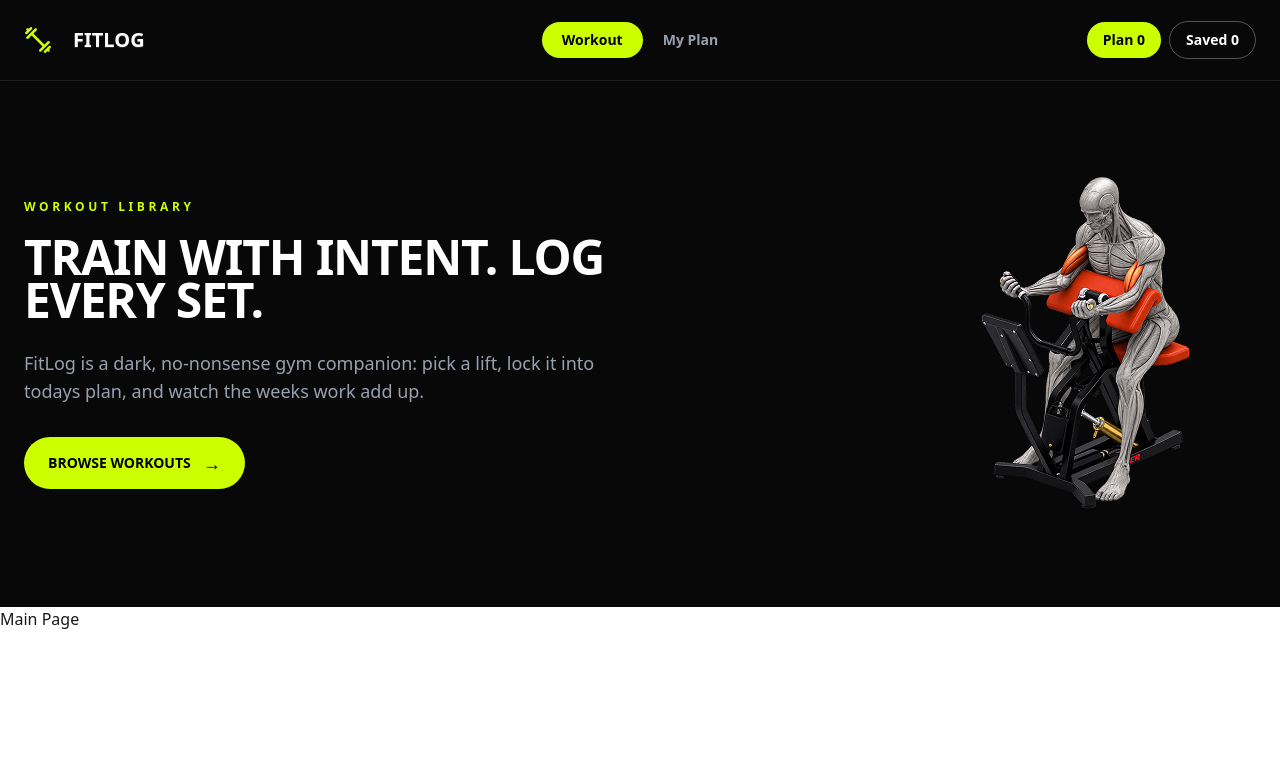
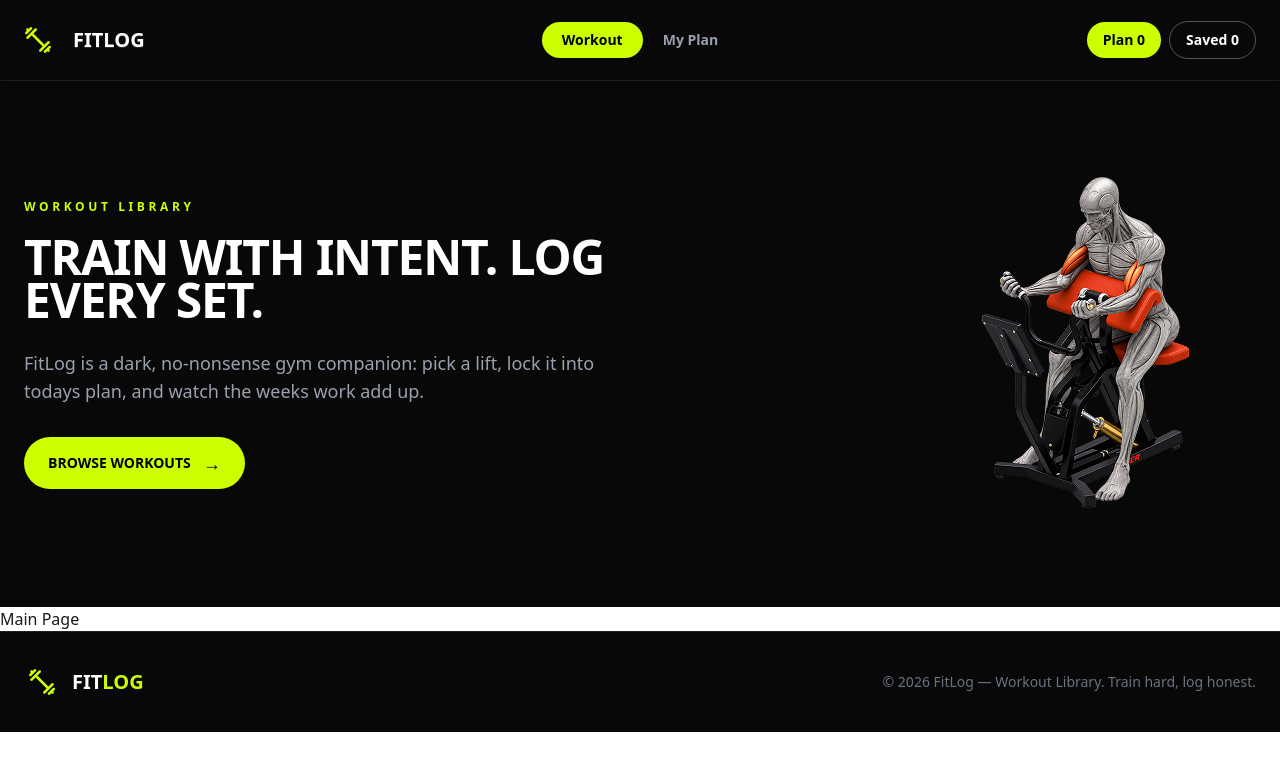
Before and after one commit to jbjoybiswasjb/web-b14-a6-fit-log-a, a Next.js app: page / in a window 1280 px wide. Shown: the top 770 px of the page. Built offline with nearby package versions, Linux system fonts and the light colour scheme.

Commit message:
Footer design completed.

```diff
--- a/src/app/layout.tsx
+++ b/src/app/layout.tsx
@@ -3,6 +3,7 @@
 import "./globals.css";
 import Navbar from "@/components/shared/Navbar";
 import Banner from "@/components/homepage/Banner";
+import Footer from "@/components/Footer";
 
 const geistSans = Geist({
   variable: "--font-geist-sans",
@@ -30,6 +31,7 @@
         <Navbar planCount={0} savedCount={0}></Navbar>
         <Banner></Banner>
         <div>{children}</div>
+        <Footer></Footer>
       </body>
     </html>
   );
--- /dev/null
+++ b/src/components/Footer.tsx
@@ -0,0 +1,35 @@
+import Image from "next/image";
+import Logo from "../../public/images/logo.png";
+
+const Footer = () => {
+    return (
+        <footer className="border-t border-white/10 bg-[#080808] text-white">
+            <div className="mx-auto flex max-w-7xl flex-col items-center justify-between gap-5 px-4 py-8 md:flex-row md:px-6">
+
+                {/* Footer left. */}
+                <div
+                    className="flex items-center gap-3"
+                >
+                    <span className="flex h-9 w-9 items-center justify-center rounded-full font-black text-black">
+                        <Image
+                            src={Logo}
+                            alt="Workout"
+                        />
+                    </span>
+
+                    <span className="text-xl font-black">
+                        FIT<span className="text-[#ccff00]">LOG</span>
+                    </span>
+                </div>
+
+                {/* Copyright. Footer right. */}
+                <p className="text-center text-sm text-gray-500 md:text-right">
+                    © 2026 FitLog — Workout Library. Train hard, log honest.
+                </p>
+
+            </div>
+        </footer>
+    );
+};
+
+export default Footer;
```
